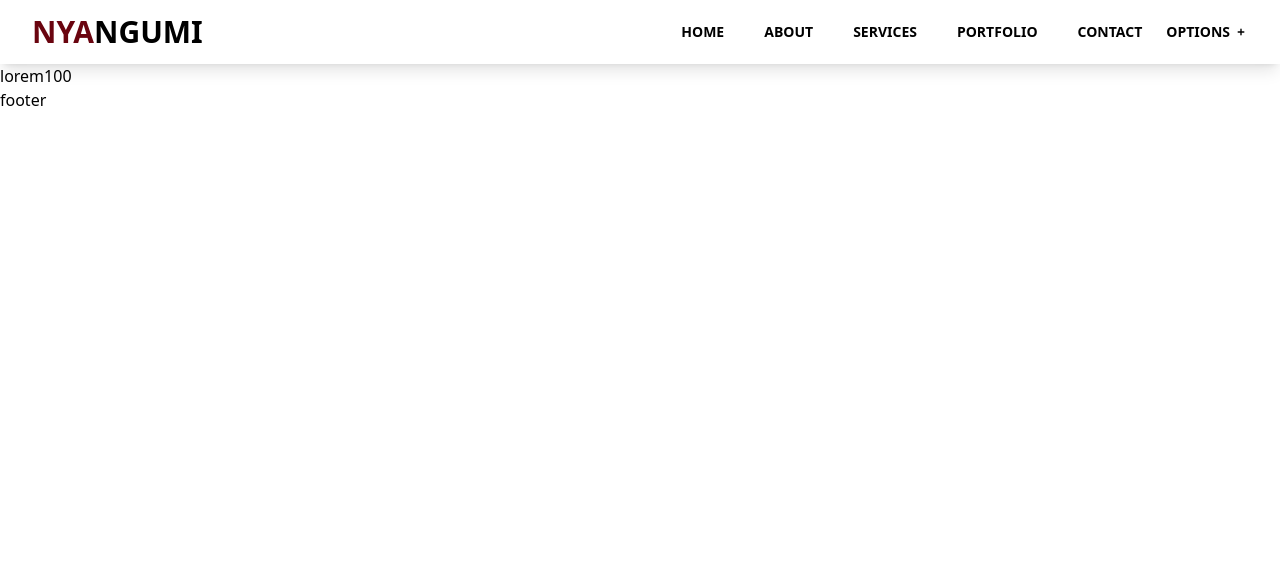
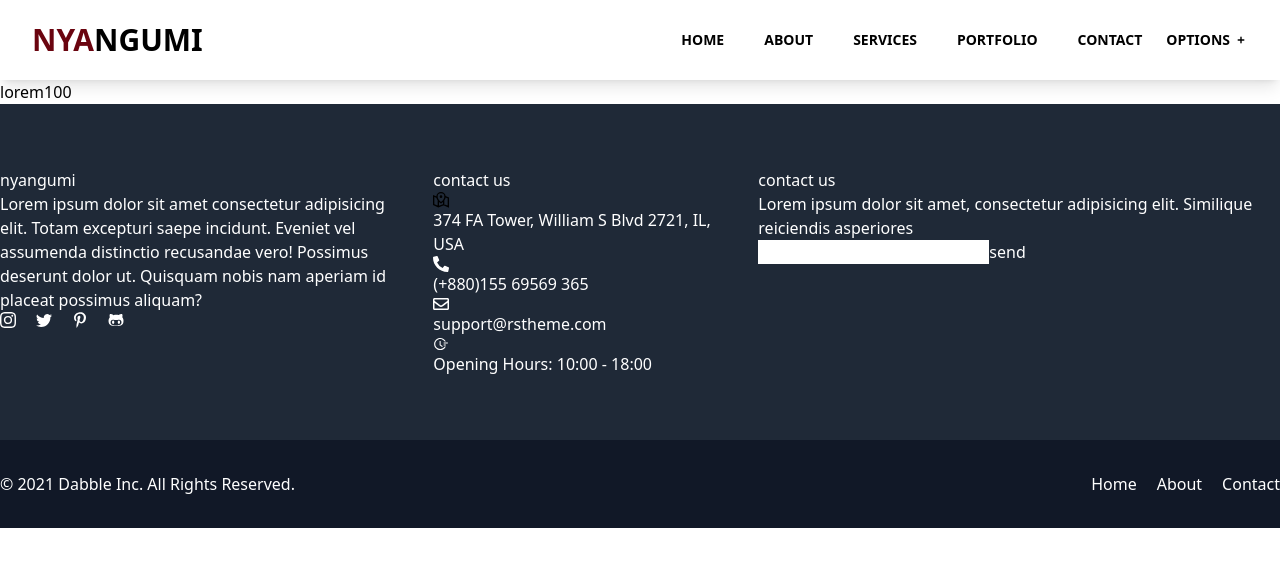
Before and after one commit to chmodx5/nyangumi, a React (Create React App) app: page / in a window 1280 px wide. Shown: the top 566 px of the page. Built offline with nearby package versions, Linux system fonts and the light colour scheme.

Commit message:
intial header setup plus creating and basic editing of the footer related components i.e headingwitheffect and iconbutton

```diff
--- a/src/Components/Blocks/Layout/Footer.jsx
+++ b/src/Components/Blocks/Layout/Footer.jsx
@@ -1,7 +1,96 @@
 import React from "react";
+import { BsInstagram, BsTwitter } from "react-icons/bs";
+import {
+  FaPinterestP,
+  FaGithubAlt,
+  FaPhoneAlt,
+  FaRegEnvelope,
+} from "react-icons/fa";
+import { AiOutlineFieldTime } from "react-icons/ai";
+import { GrMapLocation } from "react-icons/gr";
+import { Link } from "react-router-dom";
+import IconButton from "../../General/IconButton";
+import HeadingWithEffect from "../../General/HeadingWithEffect";
 
 function Footer() {
-  return <div>footer</div>;
+  return (
+    <footer>
+      <div className="bg-gray-800 text-white">
+        <div className="container mx-auto py-16">
+          <div className="grid grid-cols-12 gap-5">
+            <div className="col-span-4">
+              <h1>
+                <span>nya</span>ngumi
+              </h1>
+              <p>
+                Lorem ipsum dolor sit amet consectetur adipisicing elit. Totam
+                excepturi saepe incidunt. Eveniet vel assumenda distinctio
+                recusandae vero! Possimus deserunt dolor ut. Quisquam nobis nam
+                aperiam id placeat possimus aliquam?
+              </p>
+              <div className="flex gap-5">
+                <IconButton icon={<BsInstagram />} />
+                <IconButton icon={<BsTwitter />} />
+                <IconButton icon={<FaPinterestP />} />
+                <IconButton icon={<FaGithubAlt />} />
+              </div>
+            </div>
+            <div className="col-span-3">
+              <HeadingWithEffect title="contact us" />
+              <div>
+                <ul>
+                  <li>
+                    <GrMapLocation />
+                    <p>374 FA Tower, William S Blvd 2721, IL, USA</p>
+                  </li>
+                  <li>
+                    <FaPhoneAlt />
+                    <p>(+880)155 69569 365</p>
+                  </li>
+                  <li>
+                    <FaRegEnvelope />
+                    <p>support@rstheme.com</p>
+                  </li>
+                  <li>
+                    <AiOutlineFieldTime />
+                    <p>Opening Hours: 10:00 - 18:00</p>
+                  </li>
+                </ul>
+              </div>
+            </div>
+            <div className="col-span-5">
+              <HeadingWithEffect title="contact us" />
+              <p>
+                Lorem ipsum dolor sit amet, consectetur adipisicing elit.
+                Similique reiciendis asperiores
+              </p>
+              <form action="">
+                <input type="email" name="" id="" />
+                <input type="submit" value="send" />
+              </form>
+            </div>
+          </div>
+        </div>
+      </div>
+      <div className="bg-gray-900 text-white py-8">
+        <div className="container mx-auto">
+          <div className="grid grid-cols-12">
+            <div className="col-span-4">
+              © 2021 Dabble Inc. All Rights Reserved.
+            </div>
+            <div className="col-span-8 flex justify-end">
+              <div className="flex gap-x-5">
+                {/* to finish the styling of this links in the css file */}
+                <Link to="/">Home</Link>
+                <Link to="/about">About</Link>
+                <Link to="/contact">Contact</Link>
+              </div>
+            </div>
+          </div>
+        </div>
+      </div>
+    </footer>
+  );
 }
 
 export default Footer;
--- a/src/Components/Blocks/Layout/Header.jsx
+++ b/src/Components/Blocks/Layout/Header.jsx
@@ -5,8 +5,8 @@ import NavLink from "./NavLink";
 function Header() {
   return (
     <nav className=" shadow-lg ">
-      <div className="max-w-7xl mx-auto px-2 sm:px-6 lg:px-8">
-        <div className="relative flex items-center justify-between h-16">
+      <div className="container mx-auto px-2 sm:px-6 lg:px-8">
+        <div className="relative flex items-center justify-between h-20">
           <div className="flex-1 flex items-center justify-center sm:items-stretch sm:justify-between">
             {/* page logo */}
             <div className="flex-shrink-0 flex items-center">
--- /dev/null
+++ b/src/Components/General/HeadingWithEffect.jsx
@@ -0,0 +1,11 @@
+import React from "react";
+
+function HeadingWithEffect({ title }) {
+  return (
+    <div>
+      <h2>{title}</h2>
+    </div>
+  );
+}
+
+export default HeadingWithEffect;
--- /dev/null
+++ b/src/Components/General/IconButton.jsx
@@ -0,0 +1,11 @@
+import React from "react";
+
+function IconButton({ link, icon }) {
+  return (
+    <a href={link} target="_blank" rel="noreferrer">
+      {icon}
+    </a>
+  );
+}
+
+export default IconButton;
```
